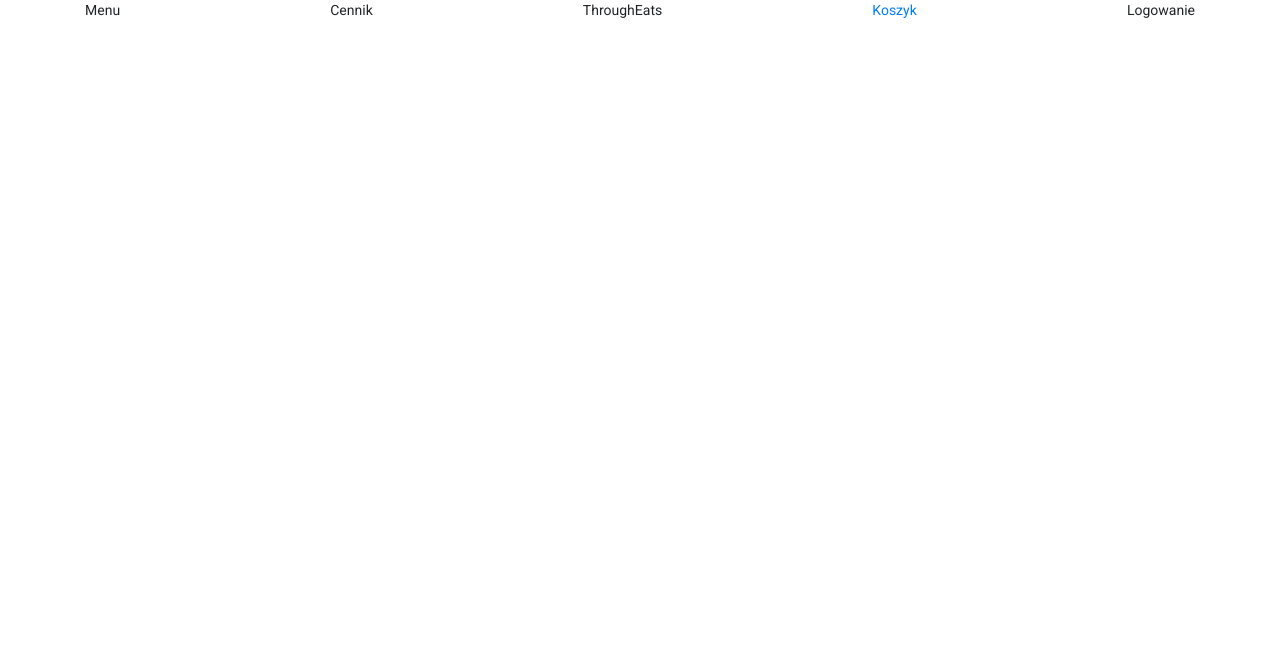
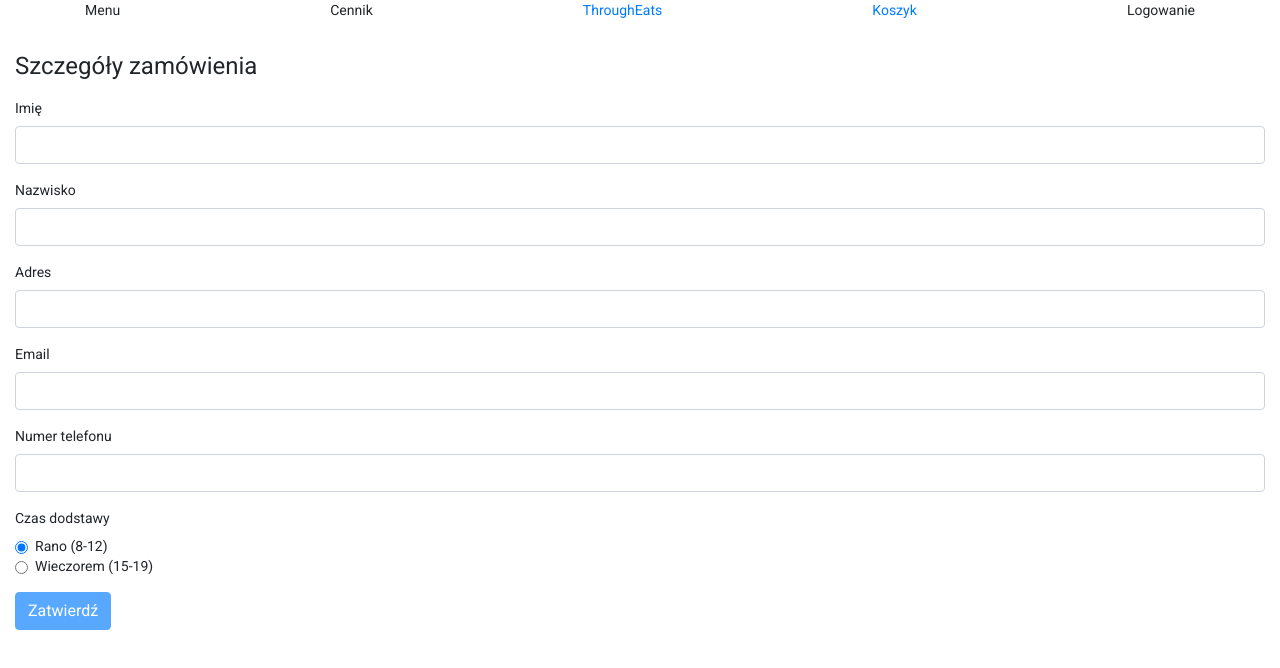
Before and after one commit to angrynerds-pl/kpz-catering-frontend, an Angular app: page /order in a window 1280 px wide. Before the commit this address led to /. Shown: the top 668 px of the page. Built offline with nearby package versions, Linux system fonts and the light colour scheme.

Commit message:
order form

```diff
--- a/src/app/app-routing.module.ts
+++ b/src/app/app-routing.module.ts
@@ -2,6 +2,8 @@ import { NgModule } from '@angular/core';
 import { RouterModule, Routes } from '@angular/router';
 import { DishesListComponent } from './core/dishes-list/dishes-list.component';
 import { CartComponent } from './core/cart/cart.component';
+import { OrderFormComponent } from './core/order-form/order-form.component';
+
 
 
 const appRoutes: Routes = [
@@ -11,6 +13,7 @@ const appRoutes: Routes = [
   },
   { path: '', component: DishesListComponent },
   { path: 'cart', component: CartComponent },
+  { path: 'order', component: OrderFormComponent}
 ];
 
 @NgModule({
--- a/src/app/app.module.ts
+++ b/src/app/app.module.ts
@@ -3,6 +3,7 @@ import { AppRoutingModule } from './app-routing.module';
 
 import { AppComponent } from './app.component';
 import { CoreModule } from './core/core.module';
+import { FormsModule } from '@angular/forms';
 
 
 @NgModule({
@@ -12,6 +13,7 @@ import { CoreModule } from './core/core.module';
   imports: [
     CoreModule,
     AppRoutingModule,
+    FormsModule
   ],
   providers: [],
   bootstrap: [AppComponent]
--- a/src/app/core/cart/cart.component.html
+++ b/src/app/core/cart/cart.component.html
@@ -7,5 +7,7 @@
 </div>
 <p>Suma: {{sum}} zł</p>
 <div *ngIf="sum != 0">
-  <button>Zamawiam</button>
+  <a routerLink="/order">
+    <button>Zamawiam</button>
+  </a>
 </div>
--- a/src/app/core/components/top-bar/top-bar.component.html
+++ b/src/app/core/components/top-bar/top-bar.component.html
@@ -1,7 +1,9 @@
 <div class="container">
     <div>Menu</div>
     <div>Cennik</div>
-    <div>ThroughEats</div>
+    <div>
+        <a routerLink="/">ThroughEats</a>
+    </div>
     <div>
         <a routerLink="/cart">Koszyk</a>
     </div>
--- a/src/app/core/core.module.ts
+++ b/src/app/core/core.module.ts
@@ -15,11 +15,14 @@ import { TopBarComponent } from './components/top-bar/top-bar.component';
 import { DishesListComponent } from './dishes-list/dishes-list.component';
 import { CartComponent } from './cart/cart.component';
 
+import { OrderFormComponent } from './order-form/order-form.component';
+
 @NgModule({
   declarations: [
     TopBarComponent,
     DishesListComponent,
-    CartComponent
+    CartComponent,
+    OrderFormComponent
   ],
   imports: [
     CommonModule,
--- /dev/null
+++ b/src/app/core/order-form/order-form.component.html
@@ -0,0 +1,65 @@
+<div class="container-fluid">
+
+    <h1>Szczegóły zamówienia</h1>
+    <form #userForm="ngForm">
+
+        <div class="form-group">
+            <label>Imię</label>
+            <input  type="text" name="userName" #name="ngModel" required class="form-control"
+            [class.is-invalid]="name.invalid && name.touched"
+            [(ngModel)]="userModel.name">
+            <small class="text-danger" [class.d-none]="name.valid || name.untouched">Imię jest wymagane</small>
+        </div>
+
+        <div class="form-group">
+            <label>Nazwisko</label>
+            <input  type="text" name="userLastName" #LastName="ngModel" required class="form-control"
+            [class.is-invalid]="LastName.invalid && LastName.touched"
+            [(ngModel)]="userModel.lastName">
+            <small class="text-danger" [class.d-none]="LastName.valid || LastName.untouched">Nazwisko jest wymagane</small>
+        </div>
+
+        <div class="form-group">
+            <label>Adres</label>
+            <input  type="text" name="address" #adress="ngModel" required class="form-control"
+            [class.is-invalid]="adress.invalid && adress.touched"
+            [(ngModel)]="userModel.address">
+            <small class="text-danger" [class.d-none]="adress.valid || adress.untouched">Adres jest wymagany</small>
+        </div>
+
+        <div class="form-group">
+            <label>Email</label>
+            <input  type="text" name="email" #email="ngModel" required class="form-control"
+            [class.is-invalid]="email.invalid && email.touched"
+            [(ngModel)]="userModel.email">
+            <small class="text-danger" [class.d-none]="email.valid || email.untouched">Email jest wymagany</small>
+        </div>
+
+        <div class="form-group">
+            <label>Numer telefonu</label>
+            <input  type="text" name="phone" #phone="ngModel" required class="form-control" pattern="^\d{9}$"
+            [class.is-invalid]="phone.invalid && phone.touched"
+            [(ngModel)]="userModel.phone">
+            <div *ngIf="phone.errors && (phone.invalid && phone.touched)">
+                <small class="text-danger" *ngIf="phone.errors.required">Numer telefonu jest wymagany</small>
+                <small class="text-danger" *ngIf="phone.errors.pattern">Numer musi miec 9 cyfr</small>
+              </div>
+        </div>
+
+        <div class="mb-3">
+            <label>Czas dodstawy</label>
+            <div class="form-check">
+              <input class="form-check-input" type="radio" name="timePreference" value="morning" [(ngModel)]="userModel.timePreference">
+              <label class="form-check-label">Rano (8-12)</label>
+            </div>
+            <div class="form-check">
+              <input class="form-check-input" type="radio" name="timePreference" value="evening" [(ngModel)]="userModel.timePreference">
+              <label class="form-check-label">Wieczorem (15-19)</label>
+            </div>
+          </div>
+
+        <button [disabled]="userForm.invalid" class="btn btn-primary">Zatwierdź</button>
+
+    </form>
+
+</div>
--- /dev/null
+++ b/src/app/core/order-form/order-form.component.ts
@@ -0,0 +1,18 @@
+import { Component, OnInit } from '@angular/core';
+import { Order } from '../order';
+
+
+@Component({
+  selector: 'app-order-form',
+  templateUrl: './order-form.component.html',
+  styleUrls: ['./order-form.component.css']
+})
+export class OrderFormComponent implements OnInit {
+
+  userModel = new Order();
+  constructor() { }
+
+  ngOnInit(): void {
+  }
+
+}
--- /dev/null
+++ b/src/app/core/order.ts
@@ -0,0 +1,10 @@
+export class Order {
+    constructor(
+        public name?: string,
+        public lastName?: string,
+        public address?: string,
+        public email?: string,
+        public phone?: number,
+        public timePreference: string = 'morning'
+    ){}
+}
```
Also changed, not shown: src/app/core/order-form/order-form.component.css (added), 2 other files (tests, documents, lock files or other folders).
